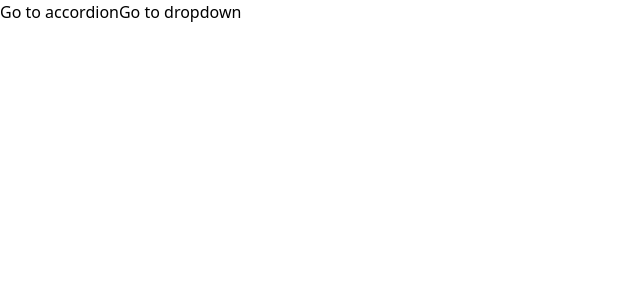
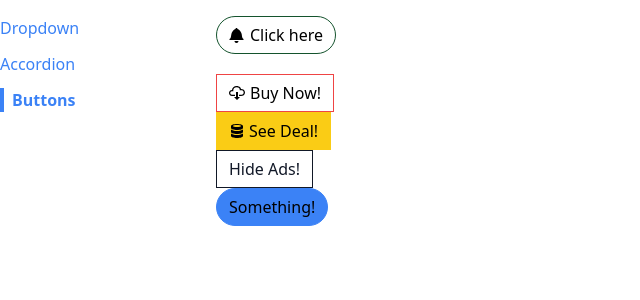
Before and after one commit to RafaelBartKings/comps-react, a React (Create React App) app: page /buttons in a window 1280 px wide. Shown: the top 300 px of the page, without its empty margins (0-640 px from the left). Built offline with nearby package versions, Linux system fonts and the light colour scheme.

Commit message:
added-sidebar

```diff
--- a/src/App.js
+++ b/src/App.js
@@ -1,19 +1,23 @@
-import Link from './components/Link';
+import Sidebar from './components/Sidebar';
 import Route from './components/Route';
 import AccordionPage from './pages/AccordionPage';
 import DropdownPage from './pages/DropdownPage';
+import ButtonPage from './pages/ButtonPage';
+import './index.css';
 
 function App() {
    return (
-      <div>
-         <Link to="/accordion">Go to accordion</Link>
-         <Link to="/dropdown">Go to dropdown</Link>
-         <div>
+      <div className="container mx-auto grid grid-cols-6 gap-4 mt-4">
+         <Sidebar className=""/>
+         <div className="col-span-5 min-w-0">
             <Route path="/accordion">
                <AccordionPage />
             </Route>
-            <Route path="/dropdown">
+            <Route path="/">
                <DropdownPage />
+            </Route>
+            <Route path="/buttons">
+               <ButtonPage />
             </Route>
          </div>
       </div>
--- a/src/components/Link.js
+++ b/src/components/Link.js
@@ -1,16 +1,28 @@
-import { useContext } from 'react';
-import NavigationContext from '../context/navigation';
+import classNames from 'classnames';
+import useNavigation from '../hooks/use-navigation';
 
-function Link({ to, children }) {
-   const { navigate } = useContext(NavigationContext);
+function Link({ to, children, className, activeClassName }) {
+   const { navigate, currentPath } = useNavigation();
+
+   const classes = classNames(
+      'text-blue-500',
+      className,
+      currentPath === to && activeClassName
+   );
 
    const handleClick = event => {
+      if (event.metaKey || event.ctrlKey) {
+         return;
+      }
       event.preventDefault();
-
       navigate(to);
    };
 
-   return <a onClick={handleClick}>{children}</a>;
+   return (
+      <a className={classes} onClick={handleClick}>
+         {children}
+      </a>
+   );
 }
 
 export default Link;
--- a/src/components/Route.js
+++ b/src/components/Route.js
@@ -1,8 +1,8 @@
-import { useContext } from 'react';
-import NavigationContext from '../context/navigation';
+
+import useNavigation from '../hooks/use-navigation';
 
 function Route({ path, children }) {
-   const { currentPath } = useContext(NavigationContext);
+   const { currentPath } = useNavigation();
 
    if (path === currentPath) {
       return children;
--- /dev/null
+++ b/src/components/Sidebar.js
@@ -0,0 +1,30 @@
+import Link from './Link';
+
+function Sidebar() {
+   const links = [
+      { label: 'Dropdown', path: '/' },
+      { label: 'Accordion', path: '/accordion' },
+      { label: 'Buttons', path: '/buttons' }
+   ];
+
+   const renderedLinks = links.map(link => {
+      return (
+         <Link
+            key={link.label}
+            to={link.path}
+            className="mb-3"
+            activeClassName="font-bold border-l-4 border-blue-500 pl-2"
+         >
+            {link.label}
+         </Link>
+      );
+   });
+
+   return (
+      <div className="sticky top-0 overflow-y-auto flex flex-col items-start">
+         {renderedLinks}
+      </div>
+   );
+}
+
+export default Sidebar;
--- /dev/null
+++ b/src/hooks/use-navigation.js
@@ -0,0 +1,8 @@
+import { useContext } from 'react';
+import NavigationContext from '../context/navigation';
+
+function useNavigation() {
+   return useContext(NavigationContext);
+}
+
+export default useNavigation;
--- a/src/index.css
+++ b/src/index.css
@@ -6,3 +6,9 @@
 button > svg {
   margin-right: 5px;
 }
+
+html, body {
+  margin: 0;
+  padding: 0;
+  overflow-x: hidden;
+}
--- a/src/pages/ButtonPage.js
+++ b/src/pages/ButtonPage.js
@@ -2,9 +2,7 @@
 import Button from '../components/Button';
 
 function ButtonPage() {
-   const handleClick = () => {
-      console.log('Clicked!');
-   };
+   const handleClick = () => {};
 
    return (
       <div>
```
